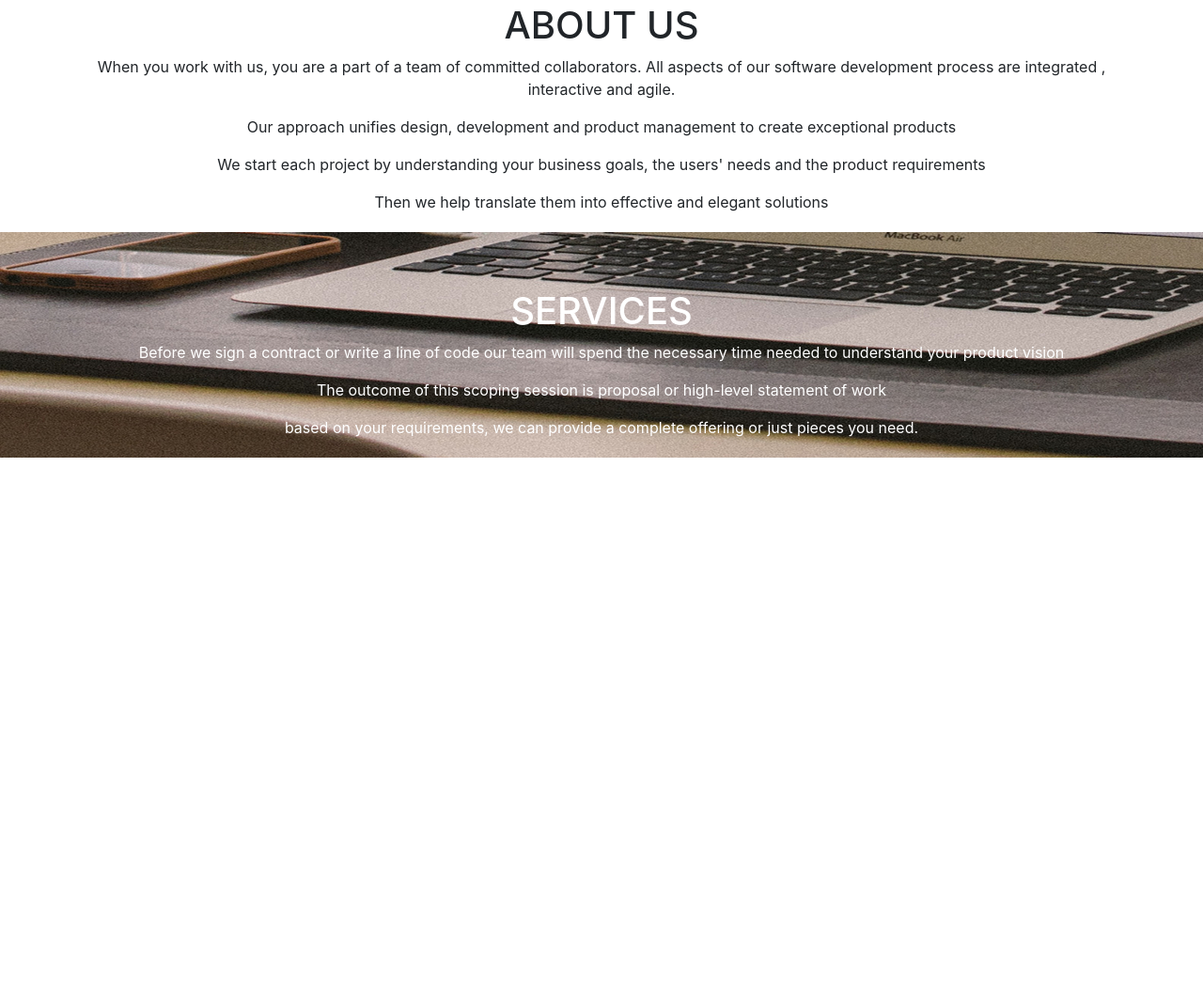
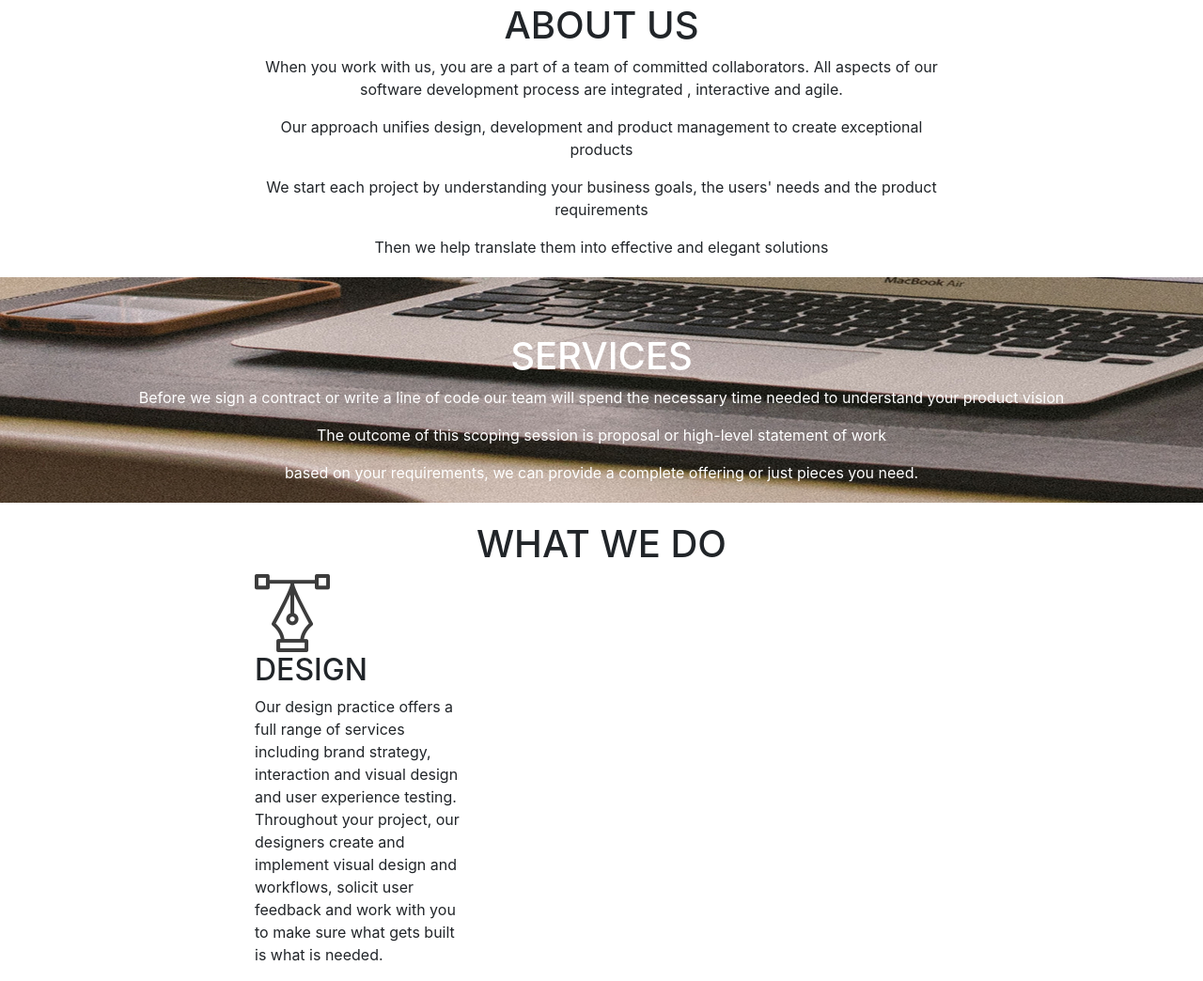
Before and after one commit to Waithera-m/Delani-Studio, a plain HTML site: page delani-studio.html in a window 1280 px wide. Shown: the part 829-1873 px from the top of the page at 94% size. Before the commit the page ends 1316 px from the top, so only its background shows below. Drawn offline with nearby package versions, Linux system fonts and the light colour scheme; files whose address does not match are found by name.

Commit message:
Add container for what we do section

```diff
--- a/css/styles.css
+++ b/css/styles.css
@@ -18,13 +18,19 @@
 }
 .containerOne {
   display: -ms-flexbox;
-  /* display: flex; */
   -ms-flex-direction: column;
   flex-direction: column;
   min-width: 0;
   word-wrap: break-word;
   background-image: url("/home/mary/Documents/moringa-school-projects/Delani-Studios/images/backgrounds/s_image.jpg");
-  /* background-clip: border-box; */
   height: 240px;
   margin-top: 20px;
+  margin-bottom: 20px;
 }
+.container{
+  width: 60%;
+  padding-right: 15px;
+  padding-left: 15px;
+  margin-right: auto;
+  margin-left: auto;
+}
--- a/delani-studio.html
+++ b/delani-studio.html
@@ -23,7 +23,7 @@
       </div>
     </div>
     <div class="container">
-      <div id="about">
+      <div id="identity">
         <h1>ABOUT US</h1>
         <p>When you work with us, you are a part of a team of committed collaborators. All aspects of our software development process are integrated , interactive and agile.</p>
         <p>Our approach unifies design, development and product management to create exceptional products</p>
@@ -37,5 +37,17 @@
         <p>The outcome of this scoping session is proposal or high-level statement of work</p>
         <p>based on your requirements, we can provide a complete offering or just pieces you need.</p>
     </div>
+    <h1 style="text-align: center;">WHAT WE DO</h1>
+    <div class="container">
+      <div class="row">
+        <div class="col-md-4">
+          <div id="arrow">
+            <span class="clickable"><img src="/home/mary/Documents/moringa-school-projects/Delani-Studios/images/services_icons/design_icon.png"></span>
+            <h2>DESIGN</h2>
+            <p>Our design practice offers a full range of services including brand strategy, interaction and visual design and user experience testing. Throughout your project, our designers create and implement visual design and workflows, solicit user feedback and work with you to make sure what gets built is what is needed.</p>
+          </div>
+        </div>
+      </div>
+    </div>
   </body>
 </html>
--- a/js/scriptds.js
+++ b/js/scriptds.js
@@ -8,7 +8,7 @@ $(document).ready(function(){
     "text-align": "center",
     "color": "white"
   })
-  $("#about").css({
+  $("#identity").css({
     "text-align":"center"
   }
   )
@@ -18,5 +18,9 @@ $(document).ready(function(){
     "padding":"60px"
   }
   )
+  // $(".container").css({
+  //   "max-width": "970px"
+  // }
+  // )
 }
 )
```
